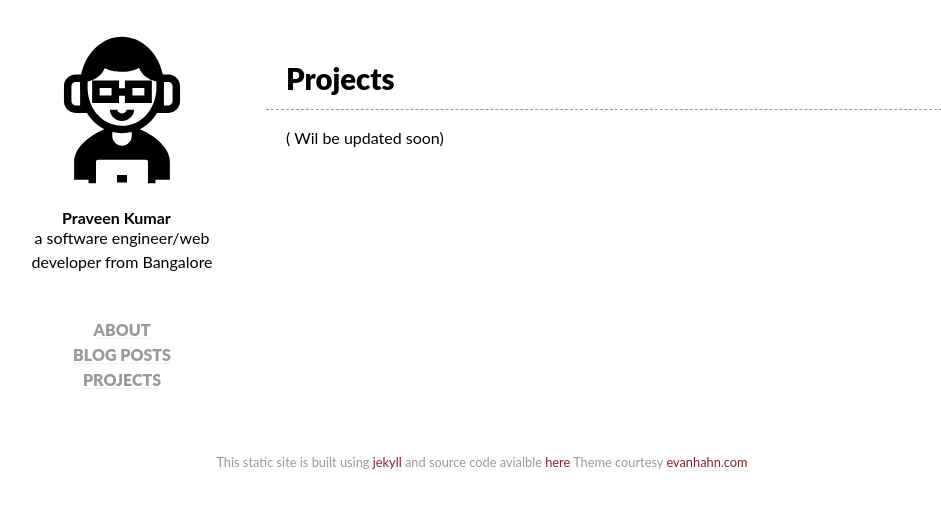
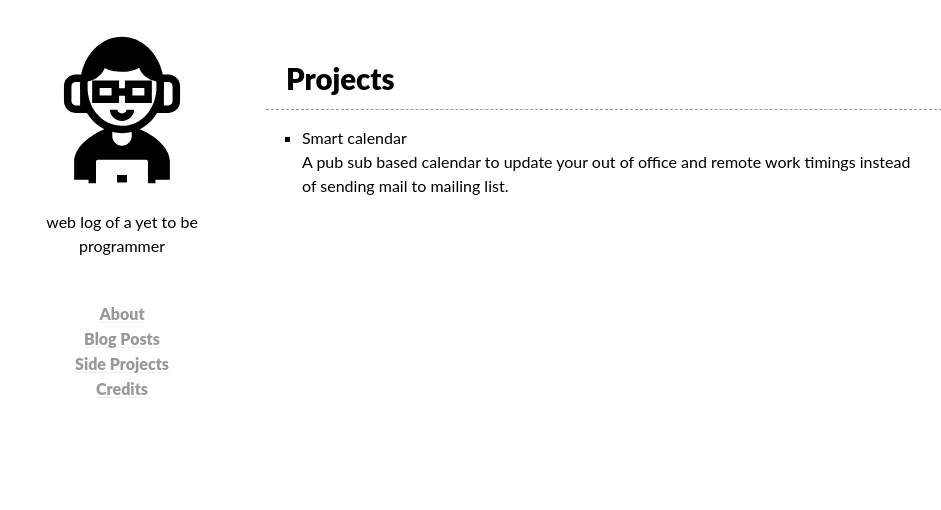
Before and after one commit to metapraveen/metapraveen.github.io, a Jekyll site: the page built from projects/index.md, in a window 1280 px wide. Shown: the top 510 px of the page, without its empty margins (158-1099 px from the left). Built offline with Jekyll 4.4.1, drawn with Linux system fonts in a browser that asks for light colours; some of the changed text lies outside the part shown.

Commit message:
revamp looks and content

```diff
--- a/_layouts/default.html
+++ b/_layouts/default.html
@@ -23,16 +23,14 @@
     </a>
   </h1>
 
-  <div>
-    <h4 class="profile-name">Praveen Kumar</h4>
-  </div>
-  <div class="description">a software engineer/web developer from Bangalore</div>
+  <div class="description">web log of a yet to be programmer</div>
 
   <nav role="navigation">
     <ul>
       <li><a href="/about">About</a></li>
       <li><a href="/blog">Blog Posts</a></li>
-      <li><a href="/projects">Projects</a></li>
+      <li><a href="/projects">Side Projects</a></li>
+      <li><a href="/credits">Credits</a></li>
     </ul>
   </nav>
 </header>
@@ -42,8 +40,6 @@
 </div>
 
 <footer>
-  This static site is built using <a href="https://jekyllrb.com/">jekyll</a> and source code avialble <a href="https://github.com/floydpraveen/floydpraveen.github.io">here</a>
-  Theme courtesy <a href="http://evanhahn.com/">evanhahn.com</a>
 </footer>
 
 <script src="/res/highlight.js"></script>
--- a/projects/index.md
+++ b/projects/index.md
@@ -4,4 +4,5 @@ author: Praveen
 layout: page
 ---
 
-( Wil be updated soon)
+* Smart calendar
+A pub sub based calendar to update your out of office and remote work timings instead of sending mail to mailing list.
--- a/res/the.css
+++ b/res/the.css
@@ -68,7 +68,7 @@ sub {
 .site-header .logo img {
   border-radius: 999px;
   color: #fff;
-  text-transform: uppercase;
+  text-transform: capitalize;
   font-weight: 900;
   text-align: center;
   -webkit-border-radius: 999px;
@@ -287,7 +287,7 @@ footer {
     text-align: center;
     font-weight: 900;
     color: #999;
-    text-transform: uppercase;
+    text-transform: capitalize;
     border-bottom: 1px solid transparent;
     transition: all .075s ease-in;
     -webkit-transition: all .075s ease-in;
@@ -413,3 +413,15 @@ footer {
 .bold-color{
   color: #85242f;
 }
+
+.post-meta {
+  font-size: 12px;
+}
+
+.post-list li {
+  padding: 10px;
+}
+
+.rss-subscribe {
+  display: none;
+}
```
Also changed, not shown: about/index.md (+9 -26 lines), credits/index.md (added, +13 -0 lines).
